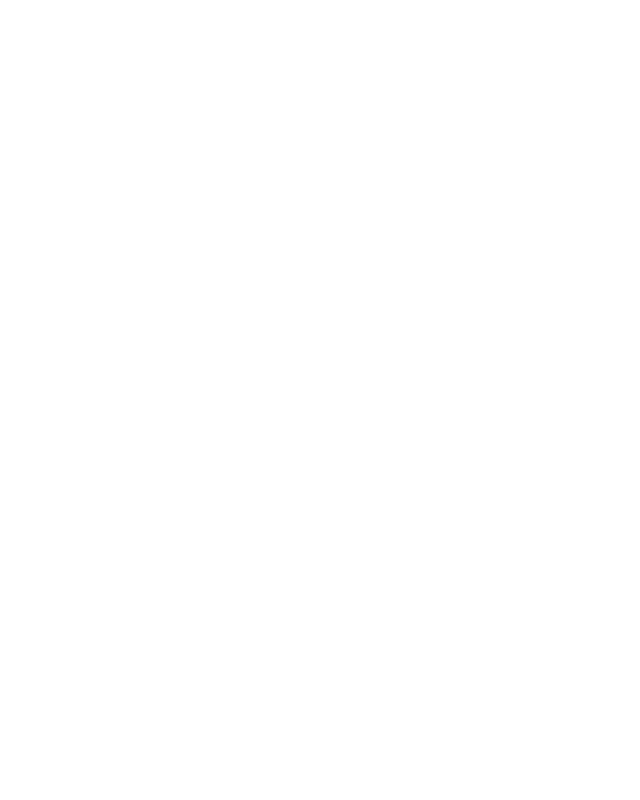
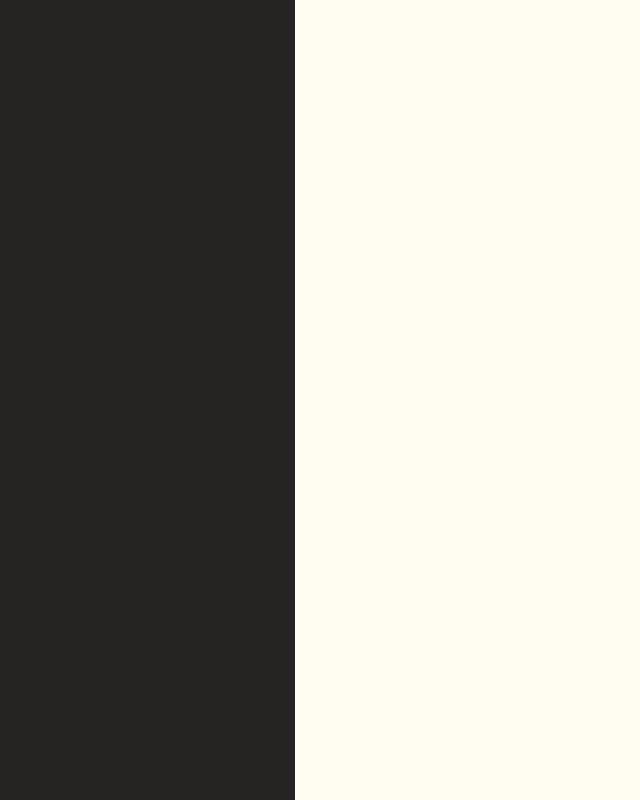
Before and after one commit to Karthikkk-24/BudgetBuddy, a React (Vite) app: page /dashboard in a window 1280 px wide. Before the commit this address had no page. Shown: the whole page, without its empty margins (0-640 px from the left). Built offline with nearby package versions, Linux system fonts and the light colour scheme.

Commit message:
Added Sidebar Component

```diff
--- a/src/App.jsx
+++ b/src/App.jsx
@@ -1,5 +1,6 @@
 import { Route, BrowserRouter as Router, Routes } from 'react-router-dom';
 import './App.css';
+import Dashboard from './components/Dashboard';
 import Login from './components/Login';
 import Main from './components/Main';
 import Register from './components/Register';
@@ -12,6 +13,8 @@
                     <Route path="/" element={<Main />} />
                     <Route path="/login" element={<Login />} />
                     <Route path="/register" element={<Register />} />
+                    <Route path="/main" element={<Main />} />
+                    <Route path="/dashboard" element={<Dashboard />} />
                 </Routes>
             </Router>
         </>
--- a/src/components/Dashboard.jsx
+++ b/src/components/Dashboard.jsx
@@ -1,7 +1,12 @@
+import Sidebar from './Sidebar';
+
 export default function Dashboard() {
     return (
-        <div>
-            <h1 className="text-5xl font-bold">Dashboard</h1>
+        <div className="flex w-screen h-screen items-start justify-start bg-background">
+            <div className="w-96 h-full flex flex-col items-start justify-start">
+                <Sidebar />
+            </div>
+            <di className="w-full h-full"></di>
         </div>
     );
 }
--- /dev/null
+++ b/src/components/Sidebar.jsx
@@ -0,0 +1,8 @@
+
+export default function Sidebar() {
+  return (
+    <div className="w-full h-full flex items-start justify-start flex-col px-3 py-5 bg-text">
+
+    </div>
+  )
+}
```
